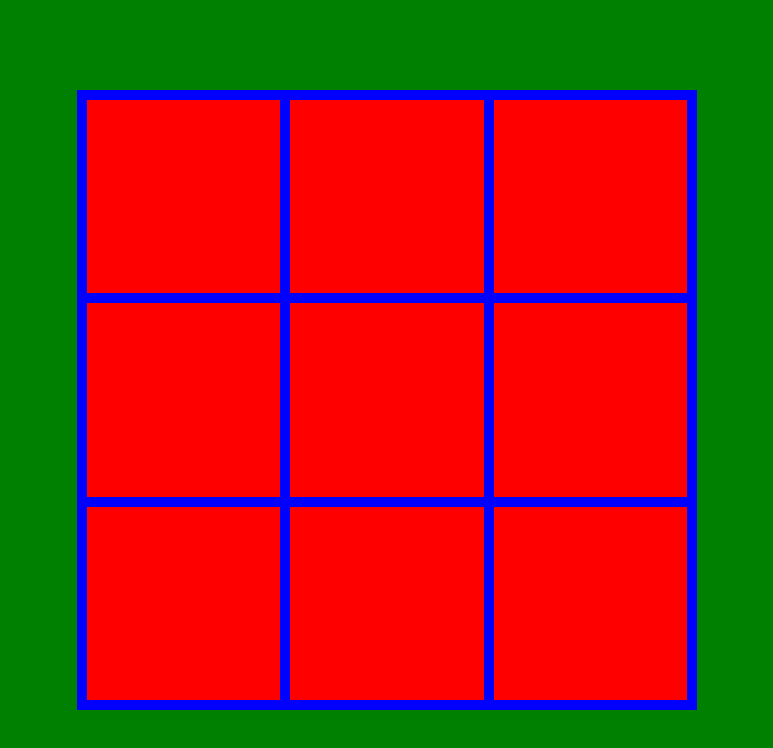
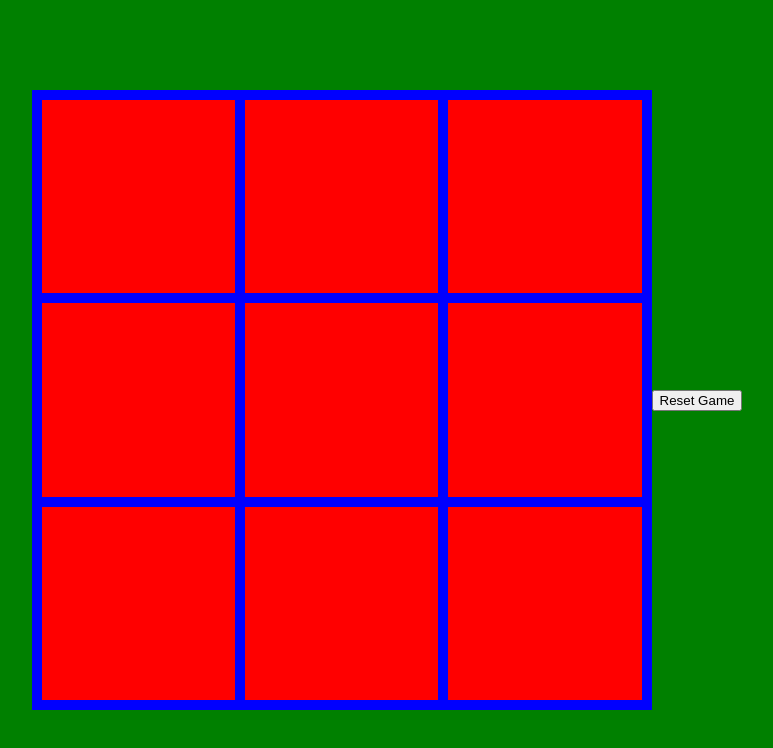
Before and after one commit to gonzalespaulb/minimax, a React (Create React App) app: page / in a window 1280 px wide. Shown: the top 748 px of the page, without its empty margins (253-1026 px from the left). Built offline with nearby package versions, Linux system fonts and the light colour scheme.

Commit message:
tie game ok

```diff
--- a/src/TicTacToe/Board.tsx
+++ b/src/TicTacToe/Board.tsx
@@ -8,14 +8,18 @@ interface IBoardPositions {
   ownedBy: null | string;
 }
 
+// TODO -- STOP GAME LOGIC
+
 const Board = () => {
   const [boardPositions, setBoardPositions] = useState<IBoardPositions[]>([]);
   const [currentPlayer, setCurrentPlayer] = useState(``);
+  const [resetGame, setResetGame] = useState<boolean>(false);
+  const [disableMove, setDisableMove] = useState<boolean>(false);
 
   useEffect(() => {
     initializeBoard();
     setCurrentPlayer(players.USER);
-  }, []);
+  }, [resetGame]);
 
   const winningCombos = [
     [0, 1, 2],
@@ -47,33 +51,35 @@ const Board = () => {
 
         if (matchCount === 3) {
           console.log(`${currentOwnedBy} is the winner!!`);
-        }
-
-        if (matchCount < 3 && checkForTie()) {
-          console.log(`its a tie`);
+          setDisableMove(true);
+          return;
         }
       }
     }
+
+    if (checkForTie()) {
+      console.log(`its a tie`);
+      setDisableMove(true);
+    }
   };
-
 
   const checkForTie = () => {
 
-    let matchCount = 0;
+    const owners = boardPositions.map((position) => {
+      return position.ownedBy;
+    });
 
-    for (const position of boardPositions) {
-      if(position.ownedBy) {
-        matchCount++
-      } else {
-        return false;
-      }
-    }
+    const allPositionsOwned = owners.every((position) => {
+      return position !== null;
+    });
 
-    if (matchCount === 9) {
-      return true;
-    }
-  }
+    return allPositionsOwned;
+  };
 
+  const resetBoard = () => {
+    setDisableMove(false);
+    setResetGame(!resetGame);
+  };
 
   const initializeBoard = () => {
     let gameBoard: IBoardPositions[] = [];
@@ -88,7 +94,6 @@ const Board = () => {
     setBoardPositions(gameBoard);
   };
 
-
   const renderBoardCells = () => {
     return boardPositions.map((position, i) => {
       return (
@@ -99,6 +104,8 @@ const Board = () => {
           setBoardPositions={setBoardPositions}
           checkForWinners={checkForWinners}
           setCurrentPlayer={setCurrentPlayer}
+          setDisableMove={setDisableMove}
+          disableMove={disableMove}
           index={i}
         />
       );
@@ -108,6 +115,7 @@ const Board = () => {
   return (
     <BoardHolder>
       <BoardGame>{renderBoardCells()}</BoardGame>
+      <button onClick={resetBoard}>Reset Game</button>
     </BoardHolder>
   );
 };
--- a/src/TicTacToe/BoardCell.tsx
+++ b/src/TicTacToe/BoardCell.tsx
@@ -10,12 +10,15 @@ const BoardCell: FC<BoardCellProps> = ({
   position,
   checkForWinners,
   setCurrentPlayer,
+  setDisableMove,
+  disableMove,
 }) => {
   const updatePositions = (player: string, chosenPosition: number) => {
-    // Creates a shallow copy of the existing board
+    // NOTE -- CREATES A SHALLOW COPY OF  THE EXISTING BOARD
     const newBoard = boardPositions.slice();
 
-    // Changes null into whichever player
+
+    // NOTE -- CHANGES NULL INTO WHICHEVER PLAYER
     const newOwner = newBoard[chosenPosition];
     newOwner.ownedBy = player;
 
@@ -24,8 +27,8 @@ const BoardCell: FC<BoardCellProps> = ({
   };
 
   const botMove = () => {
-
-    // Only gives the bot items in array that are null
+    setDisableMove(false);
+    // NOTE -- ONLY GIVES THE BOT ITEMS IN ARRAY THAT ARE NULL
     let movesLeft: IBoardPositions[] = [];
     boardPositions.map((position) => {
       if (position.ownedBy) {
@@ -35,7 +38,7 @@ const BoardCell: FC<BoardCellProps> = ({
       }
     });
 
-    // Randomizes the moves bot can make based on the unfilled spaces
+    // NOTE -- RANDOMIZES THE MOVES BOT CAN MAKE BASED ON THE UNFILLED SPACES
     const botDesiredMove = Math.floor(Math.random() * movesLeft.length);
     updatePositions(players.BOT, movesLeft[botDesiredMove].boardPosition);
     setCurrentPlayer(players.BOT);
@@ -44,6 +47,7 @@ const BoardCell: FC<BoardCellProps> = ({
   const userMove = () => {
     updatePositions(players.USER, index);
     setCurrentPlayer(players.USER);
+    setDisableMove(true);
     setTimeout(() => {
       botMove();
     }, 1000);
@@ -57,7 +61,8 @@ const BoardCell: FC<BoardCellProps> = ({
       }
   }
 
-  return <Cell onClick={userMove} filled={whosCell()}></Cell>;
+  // BUG -- OVERRIDES THE PREVIOUS USER'S MOVE WHEN CELL IS CLICKED TWICE. TIE ON THE LAST SQUARE ENABLES THIS TOO
+  return <Cell onClick={userMove} filled={whosCell()} disableMove={disableMove}></Cell>;
 };
 
 export default BoardCell;
--- a/src/TicTacToe/models.ts
+++ b/src/TicTacToe/models.ts
@@ -7,7 +7,9 @@ export interface BoardCellProps {
   index: number;
   position: IBoardPositions;
   boardPositions: IBoardPositions[];
+  disableMove: boolean;
   setBoardPositions: Function;
   checkForWinners: Function;
   setCurrentPlayer: Function;
+  setDisableMove: Function;
 }
--- a/src/TicTacToe/styles.ts
+++ b/src/TicTacToe/styles.ts
@@ -22,6 +22,7 @@ export const BoardGame = styled.div`
 
 interface CellProps {
     filled: string;
+    disableMove: boolean;
 }
 
 export const Cell = styled.div<CellProps>`
@@ -30,4 +31,5 @@ export const Cell = styled.div<CellProps>`
     display: flex;
     justify-content: center;
     align-items: center;
+    pointer-events: ${(props) => props.disableMove ? `none` : `auto`};
 `;
```
